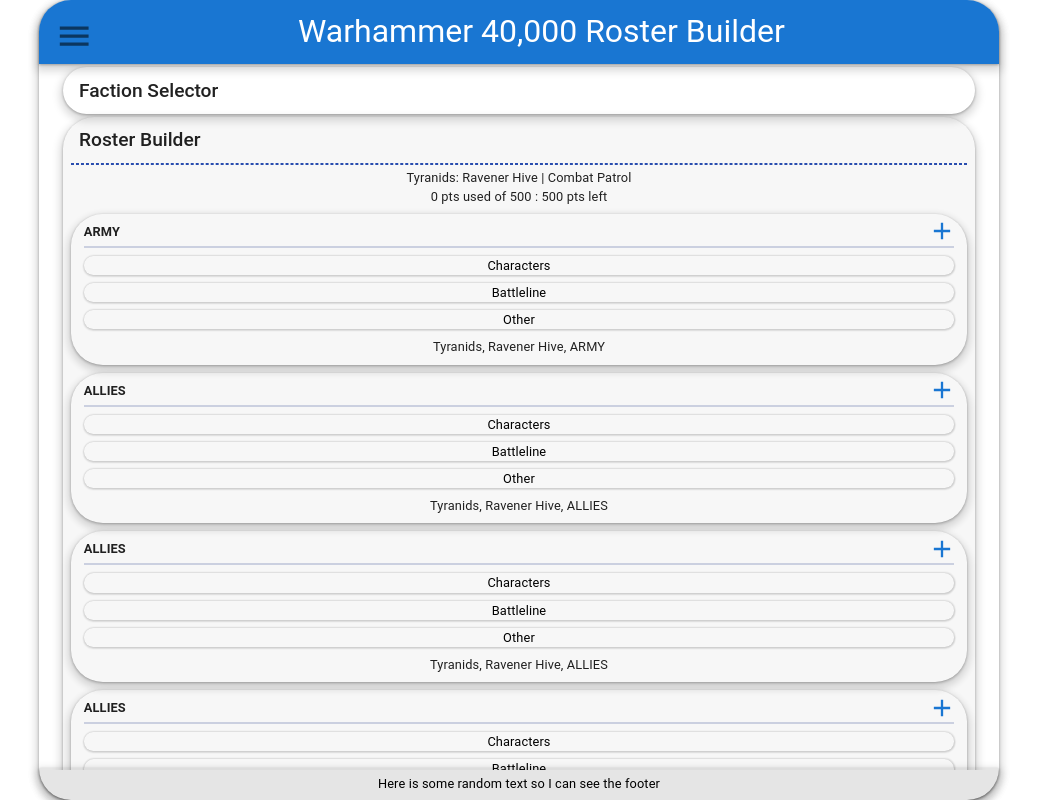
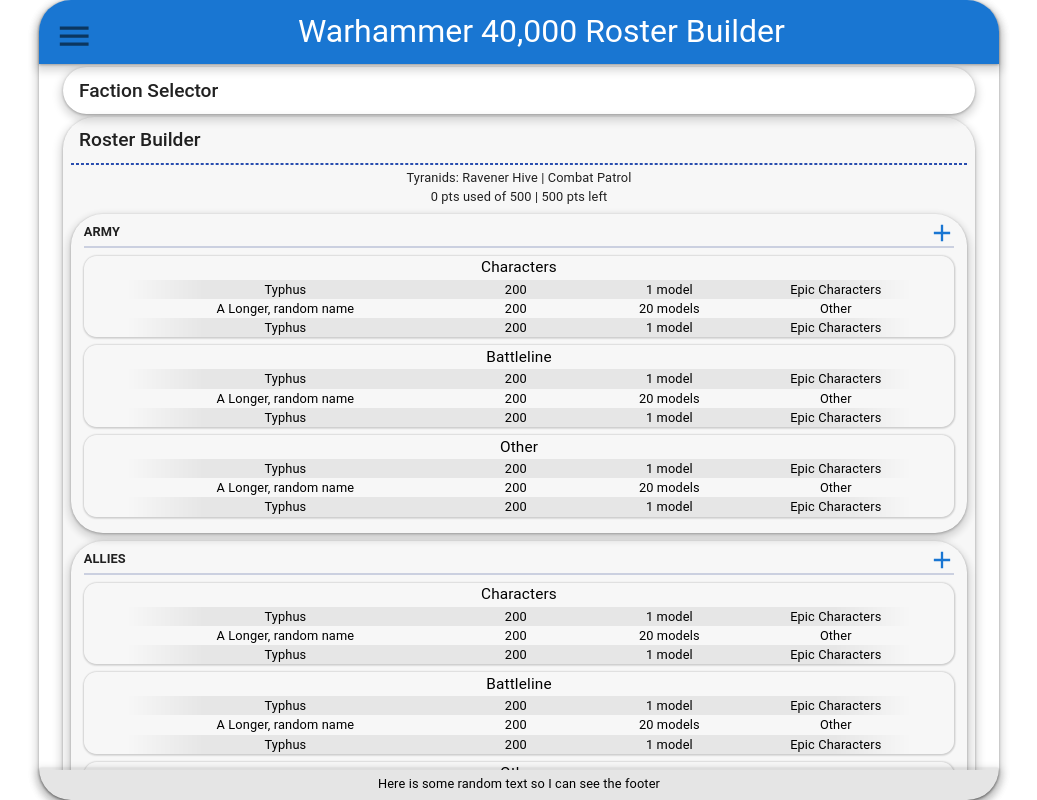
Before and after one commit to COftedahl/40K_Roster_Builder_Production, a React (Vite) app in the folder 40K_Roster_Builder/: page / in a window 1280 px wide. Both pictures are taken after a click on the button "Roster Builder". Shown: the whole page, without its empty margins (121-1158 px from the left). Built offline with nearby package versions, Linux system fonts and the light colour scheme.

Commit message:
Filled out unit display capabilities

```diff
--- a/40K_Roster_Builder/src/components/MainContentPage/FactionAddingArea/FactionAddingArea.tsx
+++ b/40K_Roster_Builder/src/components/MainContentPage/FactionAddingArea/FactionAddingArea.tsx
@@ -1,7 +1,8 @@
 import { Box, Divider, IconButton, Typography } from "@mui/material";
 import AddIcon from '@mui/icons-material/Add';
 import './FactionAddingArea.css';
-import UnitTypeAddingArea, { UnitType } from "../UnitTypeAddingArea/UnitTypeAddingArea";
+import UnitTypeAddingArea from "../UnitTypeAddingArea/UnitTypeAddingArea";
+import { UnitType } from "../../UtilityComponents/Army_Constants/Army_Constants";
 
 export const enum FactionAddingAreaType {
   ARMY = "ARMY",
@@ -29,7 +30,6 @@
         <UnitTypeAddingArea unitType={UnitType.CHARACTERS}/>
         <UnitTypeAddingArea unitType={UnitType.BATTLELINE}/>
         <UnitTypeAddingArea unitType={UnitType.OTHER}/>
-        <Typography>{factionName + ", " + detachmentName + ", " + type.toString()}</Typography>
         <IconButton className="FactionAddingArea_AddButton" onClick={handleClick}><AddIcon/></IconButton>
       </Box>
       }
--- a/40K_Roster_Builder/src/components/MainContentPage/QuickRosterStats/QuickRosterStats.tsx
+++ b/40K_Roster_Builder/src/components/MainContentPage/QuickRosterStats/QuickRosterStats.tsx
@@ -20,7 +20,7 @@
           {sizeCategory !== undefined && sizeCategory !== "" ? " | " + sizeCategory : ""}<br/>
           {pointsUsed ? pointsUsed : 0} pts used
           {allowedPoints ? " of " + allowedPoints : ""}
-          {pointsLeft ? " : " + pointsLeft + " pts left": ""}
+          {pointsLeft ? " | " + pointsLeft + " pts left": ""}
         </Typography>
       </Box>
     </>
--- /dev/null
+++ b/40K_Roster_Builder/src/components/MainContentPage/UnitDisplay/UnitDisplay.css
@@ -0,0 +1,12 @@
+.UnitDisplayBox {
+  display: grid;
+  grid-auto-flow: column;
+  gap: 3.5vw;
+  grid-template-columns: 22vw 7vw 10vw 9vw;
+  width: 90% !important;
+  justify-self: center;
+  text-wrap: nowrap;
+  & :nth-child(even) {
+    background-image: none !important;
+  }
+}
--- /dev/null
+++ b/40K_Roster_Builder/src/components/MainContentPage/UnitDisplay/UnitDisplay.tsx
@@ -0,0 +1,23 @@
+import { Box, Typography } from "@mui/material";
+import { UnitSelection } from "../../UtilityComponents/Army_Constants/Army_Constants";
+import './UnitDisplay.css';
+
+interface UnitDisplayProps {
+  unit: UnitSelection;
+}
+
+const UnitDisplay: React.FC<UnitDisplayProps> = ({unit}) => {
+
+  return (
+    <>
+      <Box className="UnitDisplayBox">
+        <Typography>{unit.name}</Typography>
+        <Typography>{unit.costOptions[unit.selectedSizeIndex].cost}</Typography>
+        <Typography>{unit.costOptions[unit.selectedSizeIndex].modelCountString}</Typography>
+        <Typography>{(unit.isUnique ? "Epic " : "") + unit.unitType}</Typography>
+      </Box>
+    </>
+  );
+}
+
+export default UnitDisplay;
--- a/40K_Roster_Builder/src/components/MainContentPage/UnitTypeAddingArea/UnitTypeAddingArea.css
+++ b/40K_Roster_Builder/src/components/MainContentPage/UnitTypeAddingArea/UnitTypeAddingArea.css
@@ -4,6 +4,22 @@
   border: var(--unitTypeAddingAreaBorder);
   background-color: var(--unitTypeAddingAreaBackgroundColor);
   color: var(--unitTypeAddingAreaColor);
+  display: flex;
+  flex-direction: column;
+  justify-content: center !important;
+  align-items: center !important;
+  margin: 1vh 0vh;
 
-  margin: 1vh 0vh;
+  & :nth-child(even) {
+    background-image: var(--unitDisplayBackgroundImage_Secondary) !important;
+  }
 }
+
+.UnitTypeAddingArea_UnitTypeText {
+  display: flex;
+  justify-content: center;
+  flex-direction: column;
+  font-size: calc(var(--appOverallFontSize_p) + 0.2vw) !important;
+  height: 3.0vh;
+  width: 100%;
+}
--- a/40K_Roster_Builder/src/components/MainContentPage/UnitTypeAddingArea/UnitTypeAddingArea.tsx
+++ b/40K_Roster_Builder/src/components/MainContentPage/UnitTypeAddingArea/UnitTypeAddingArea.tsx
@@ -1,12 +1,11 @@
 import { Box, Typography } from "@mui/material";
 import './UnitTypeAddingArea.css';
 import CollapsibleCard from "../../UtilityComponents/CollapsibleCard/CollapsibleCard";
+import { Army, Faction, UnitSelection, UnitType } from "../../UtilityComponents/Army_Constants/Army_Constants";
+import { useEffect, useState } from "react";
+import UnitDisplay from "../UnitDisplay/UnitDisplay";
 
-export const enum UnitType {
-  CHARACTERS = "Characters",
-  BATTLELINE = "Battleline",
-  OTHER = "Other"
-}
+
 
 interface UnitTypeAddingAreaProps {
   unitType: UnitType;
@@ -23,10 +22,63 @@
   //   </>
   // );
 
+  const unitListConst: UnitSelection[] = [
+    {
+      name: "Typhus",
+      unitType: UnitType.CHARACTERS,
+      costOptions: [{
+        cost: 200,
+        numModels: 1,
+        modelCountString: "1 model",
+      }],
+      isUnique: true,
+      army: Army.DEATH_GUARD,
+      faction: Faction.CHAOS,
+      selectedSizeIndex: 0,
+    },
+    {
+      name: "A Longer, random name",
+      unitType: UnitType.OTHER,
+      costOptions: [{
+        cost: 100,
+        numModels: 10,
+        modelCountString: "10 models",
+      }, {
+        cost: 200,
+        numModels: 20,
+        modelCountString: "20 models",
+      }],
+      isUnique: false,
+      army: Army.DEATH_GUARD,
+      faction: Faction.CHAOS,
+      selectedSizeIndex: 1,
+    },
+    {
+      name: "Typhus",
+      unitType: UnitType.CHARACTERS,
+      costOptions: [{
+        cost: 200,
+        numModels: 1,
+        modelCountString: "1 model",
+      }],
+      isUnique: true,
+      army: Army.DEATH_GUARD,
+      faction: Faction.CHAOS,
+      selectedSizeIndex: 0,
+    }
+  ]
+
+  const [unitList, setUnitList] = useState<Array<UnitSelection>>(unitListConst);
+
   return (
     <>
       <Box className="UnitTypeAddingAreaBox">
         <Typography className="UnitTypeAddingArea_UnitTypeText">{unitType}</Typography>
+        {unitList?.map((unit: UnitSelection, index: number) => {
+          return (
+            <UnitDisplay unit={unit} key={index}></UnitDisplay>
+          );
+        })}
       </Box>
     </>
   );
--- /dev/null
+++ b/40K_Roster_Builder/src/components/UtilityComponents/Army_Constants/Army_Constants.ts
@@ -0,0 +1,130 @@
+export const enum UnitType {
+  CHARACTERS = "Characters",
+  BATTLELINE = "Battleline",
+  OTHER = "Other"
+}
+
+export interface CostOption {
+  cost: number;
+  numModels: number;
+  modelCountString: string;
+}
+
+export interface Unit {
+  name: string;
+  unitType: UnitType;
+  costOptions: CostOption[];
+  isUnique: boolean;
+  army: Army;
+  faction: Faction;
+}
+
+export interface UnitSelection extends Unit {
+  selectedSizeIndex: number;
+}
+
+export enum Army {
+  ADEPTA_SORORITAS = "Adepta Sororitas",
+  ADEPTUS_CUSTODES = "Adeptus Custodes",
+  ADEPTUS_MECHANICUS = "Adeptus Mechanicus",
+  ADEPTUS_TITANICUS = "Adeptus Titanicus",
+  AELDARI = "Aeldari",
+  AGENTS_OF_THE_IMPERIUM = "Agents of the Imperium",
+  ASTRA_MILITARUM = "Astra Militarum",
+  BLACK_TEMPLARS = "Black Templars",
+  BLOOD_ANGELS = "Blood Angels",
+  CHAOS_DAEMONS = "Chaos Daemons",
+  CHAOS_KNIGHTS = "Chaos Knights",
+  CHAOS_SPACE_MARINES = "Chaos Space Marines",
+  DARK_ANGELS = "Dark Angels",
+  DEATHWATCH = "Deathwatch",
+  DEATH_GUARD = "Death Guard",
+  DRUKHARI = "Drukhari",
+  GENESTEALER_CULTS = "Genestealer Cults",
+  GREY_KNIGHTS = "Grey Knights",
+  IMPERIAL_KNIGHTS = "Imperial Knights",
+  LEAGUES_OF_VOTANN = "Leagues of Votann",
+  NECRONS = "Necrons",
+  ORKS = "Orks",
+  SPACE_MARINES = "Space Marines",
+  SPACE_WOLVES = "Space Wolves",
+  TAU_EMPIRE = "Tau Empire",
+  THOUSAND_SONS = "Thousand Sons",
+  TYRANIDS = "Tyranids",
+  WORLD_EATERS = "World Eaters",
+}
+
+export enum Faction {
+  SPACE_MARINES = "Space Marines",
+  IMPERIUM = "Imperium",
+  CHAOS = "Chaos",
+  XENOS = "Xenos",
+}
+
+interface FactionList {
+  SPACE_MARINES: FactionListEntry;
+  IMPERIUM: FactionListEntry;
+  CHAOS: FactionListEntry;
+  XENOS: FactionListEntry;
+}
+
+interface FactionListEntry {
+  key: string;
+  name: string;
+  armies: Army[];
+}
+
+export const FactionList: FactionList = {
+  SPACE_MARINES: {
+    key: "Space Marines",
+    name: "Space Marines",
+    armies: [
+      Army.BLACK_TEMPLARS,
+      Army.BLOOD_ANGELS,
+      Army.DARK_ANGELS,
+      Army.DEATHWATCH,
+      Army.GREY_KNIGHTS,
+      Army.SPACE_MARINES,
+      Army.SPACE_WOLVES,
+    ]
+  },
+  IMPERIUM: {
+    key: "Imperium",
+    name: "Imperium",
+    armies: [
+      Army.ADEPTA_SORORITAS,
+      Army.ADEPTUS_CUSTODES,
+      Army.ADEPTUS_MECHANICUS,
+      Army.ADEPTUS_TITANICUS,
+      Army.AGENTS_OF_THE_IMPERIUM,
+      Army.ASTRA_MILITARUM,
+      Army.IMPERIAL_KNIGHTS,
+    ],
+  },
+  CHAOS: {
+    key: "Chaos",
+    name: "Chaos",
+    armies: [
+      Army.CHAOS_DAEMONS,
+      Army.CHAOS_KNIGHTS,
+      Army.CHAOS_SPACE_MARINES,
+      Army.DEATH_GUARD,
+      Army.THOUSAND_SONS,
+      Army.WORLD_EATERS,
+    ],
+  },
+  XENOS: {
+    key: "Xenos",
+    name: "Xenos",
+    armies: [
+      Army.AELDARI,
+      Army.DRUKHARI,
+      Army.GENESTEALER_CULTS,
+      Army.LEAGUES_OF_VOTANN,
+      Army.NECRONS,
+      Army.ORKS,
+      Army.TAU_EMPIRE,
+      Army.TYRANIDS,
+    ],
+  },
+};
--- a/40K_Roster_Builder/src/components/UtilityComponents/Theme/Theme.tsx
+++ b/40K_Roster_Builder/src/components/UtilityComponents/Theme/Theme.tsx
@@ -46,6 +46,8 @@
   unitTypeAddingAreaBorder: string;
   unitTypeAddingAreaBackgroundColor: string;
   unitTypeAddingAreaColor: string;
+
+  unitDisplayBackgroundImage_Secondary: string;
 }
 
 const standardBoxShadow: string = "0.0px 1.0px 3.0px 0px rgba(0, 0, 0, 0.3), 0.0px 4.0px 8.0px 3.0px rgba(0, 0, 0, 0.15)";
@@ -97,6 +99,9 @@
   unitTypeAddingAreaBorder: "none",
   unitTypeAddingAreaBackgroundColor: "none",
   unitTypeAddingAreaColor: "black",
+
+  // unitDisplayBackgroundColor_Secondary: "rgba(0, 0, 0, 0.1)",
+  unitDisplayBackgroundImage_Secondary: "linear-gradient(to right, rgba(0, 0, 0, 0.0) , rgba(0, 0, 0, 0.07) 10%, rgba(0, 0, 0, 0.07) 90%, rgba(0, 0, 0, 0.0) )",
 }
 
 const ThemeComponent = () => {
```
